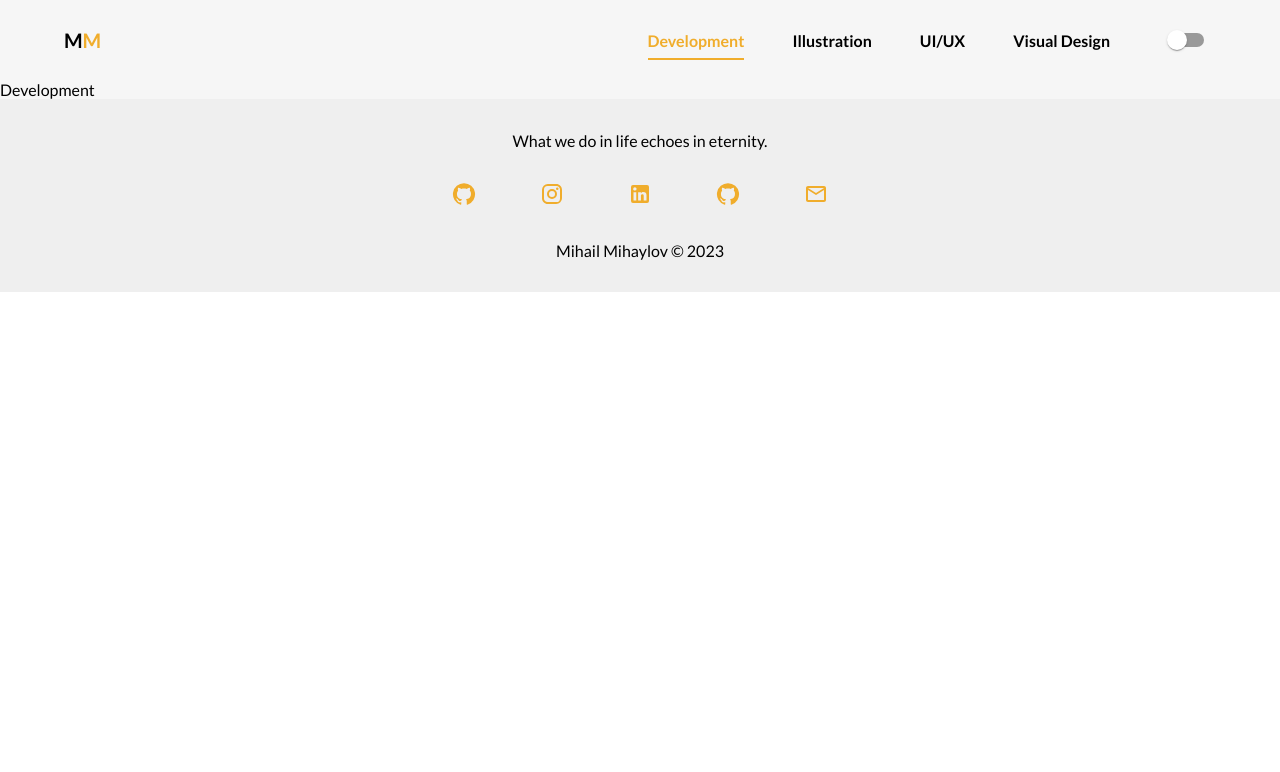
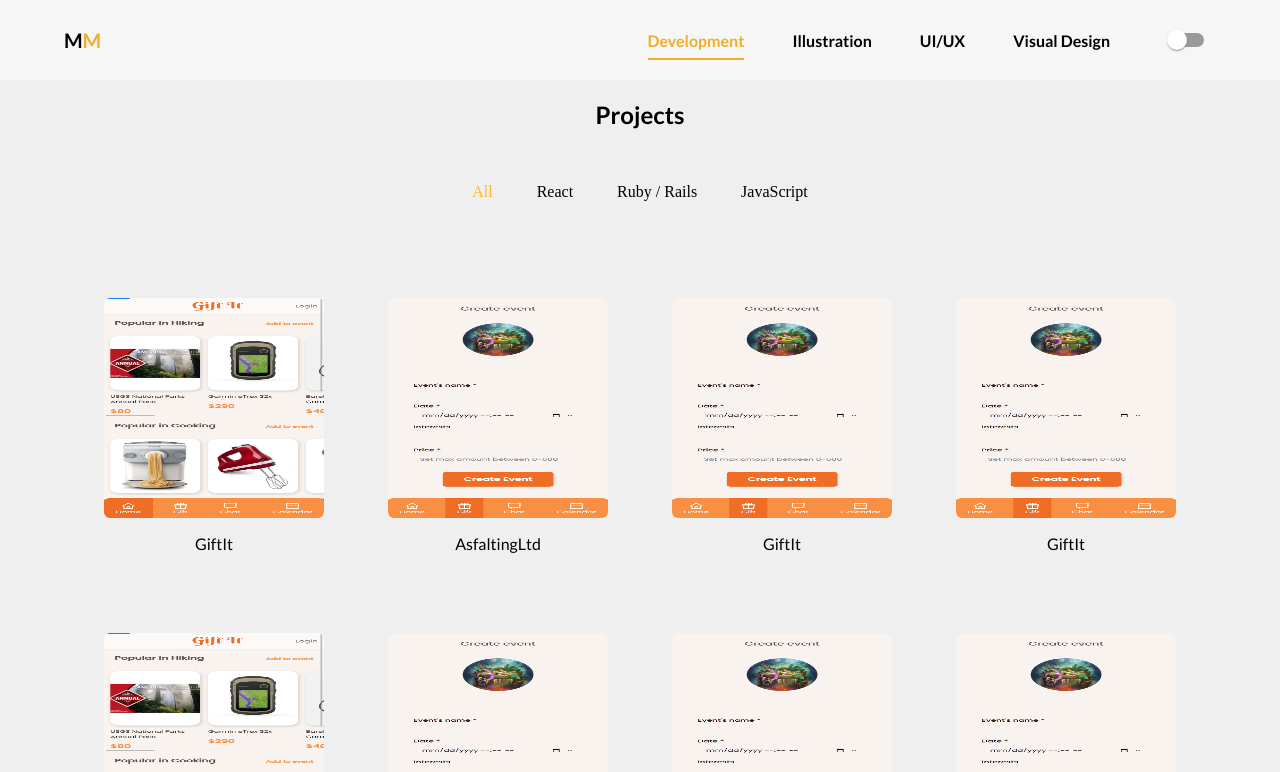
Before and after one commit to tielass/portfolio-website, a React (Create React App) app: page /development in a window 1280 px wide. Shown: the top 772 px of the page. Built offline with nearby package versions, Linux system fonts and the light colour scheme.

Commit message:
illustration added

```diff
--- a/src/pages/Development.js
+++ b/src/pages/Development.js
@@ -1,8 +1,11 @@
 import React from 'react'
+import Projects from '../components/Projects'
 
 function Development() {
   return (
-    <div>Development</div>
+    <div>
+      <Projects />
+    </div>
   )
 }
 
--- a/src/pages/Illustration.js
+++ b/src/pages/Illustration.js
@@ -1,11 +1,48 @@
-import React from 'react'
+// import React, {useState, useEffect} from 'react'
+// import {Link} from 'react-router-dom'
+// import FilterButton from './FilterButton'
+// import { projectsDb } from '../helpers/projectsDb'
+// import ProjectCard from './ProjectCard'
 
-function Illustration() {
-  return (
-    <div>
+// function Projects() {
+//   const [tag, setTag] = useState('All')
+//   const [filteredProjects, setFilteredProjects] = useState([])
 
-    </div>
-  )
-}
+//   useEffect(
+//     () => {
+//      tag === 'All' ? setFilteredProjects(projectsDb) : setFilteredProjects(projectsDb.filter( project => project.tag === tag))
+//     },
+//     [tag]
+//   )
 
-export default Illustration
+//   return (
+//     <div className='projects'>
+//       <h2 className="projects--heading">Projects</h2>
+//       <ul className="projects--filter">
+//         <li className="project--filter--item">
+//           <FilterButton name='All' tagActive={tag === 'All' ? true : false} handleSetTag={ setTag }/>
+//         </li>
+//         <li className="project--filter--item">
+//           <FilterButton name='React' tagActive={tag === 'React' ? true : false} handleSetTag={ setTag }/>
+//         </li>
+//         <li className="project--filter--item">
+//           <FilterButton name='Ruby / Rails' tagActive={tag === 'Ruby / Rails' ? true : false} handleSetTag={ setTag }/>
+//         </li>
+//         <li className="project--filter--item">
+//           <FilterButton name='JavaScript' tagActive={tag === 'JavaScript' ? true : false} handleSetTag={ setTag }/>
+//         </li>
+//       </ul>
+//       <div className="projects--gallery--grid">
+//         {filteredProjects.map( project => {
+//           return (
+//             <Link className='projects--card--link'>
+//               <ProjectCard key={project.id} title={project.title} image={project.image[0]} tag={project.tag}/>
+//             </Link>
+//           )
+//         })}
+//       </div>
+//     </div>
+//   )
+// }
+
+// export default Projects
```
Also changed, not shown: src/helpers/illustrationDb.js (added, +12 -0 lines).
